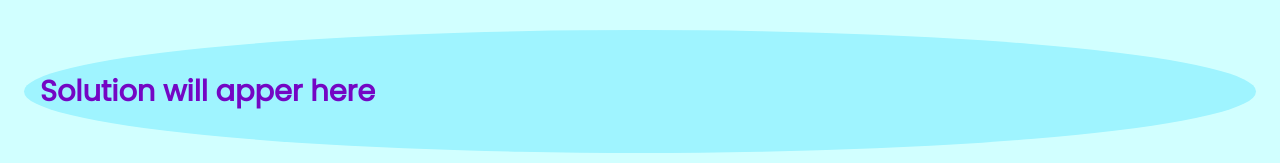
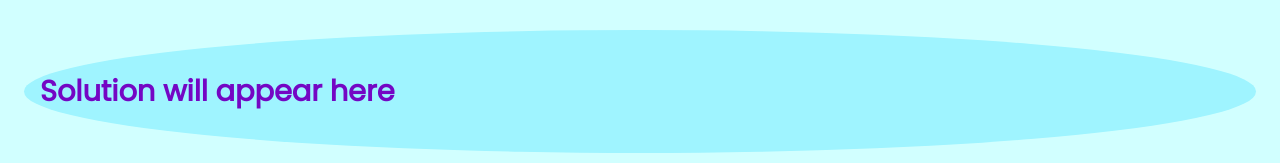
Before and after one commit to SilviaBarcellini/bakend, a Next.js app: page /Sugars in a window 1280 px wide. Shown: the part 562-725 px from the top of the page. Built offline with nearby package versions, Linux system fonts and the light colour scheme; no server answers.

Commit message:
✏️ fix typos

```diff
--- a/pages/Sugars.tsx
+++ b/pages/Sugars.tsx
@@ -12,7 +12,7 @@ export default function SugarCalculator() {
   const [toIng, setToIng] = useState(null);
   const [amount, setAmount] = useState<number>(1);
   const [total, setTotal] = useState(amount);
-  const [resultMsg, setResultMsg] = useState("Solution will apper here");
+  const [resultMsg, setResultMsg] = useState("Solution will appear here");
 
   useEffect(() => {
     const getIngredients = async () => {
@@ -22,7 +22,6 @@ export default function SugarCalculator() {
       //const ingRate = toIng.inst;
       setIngOptions(ingOptions);
       setToIng(basicIng.name);
-      console.log(ingOptions);
     };
     getIngredients();
   }, []);
```
